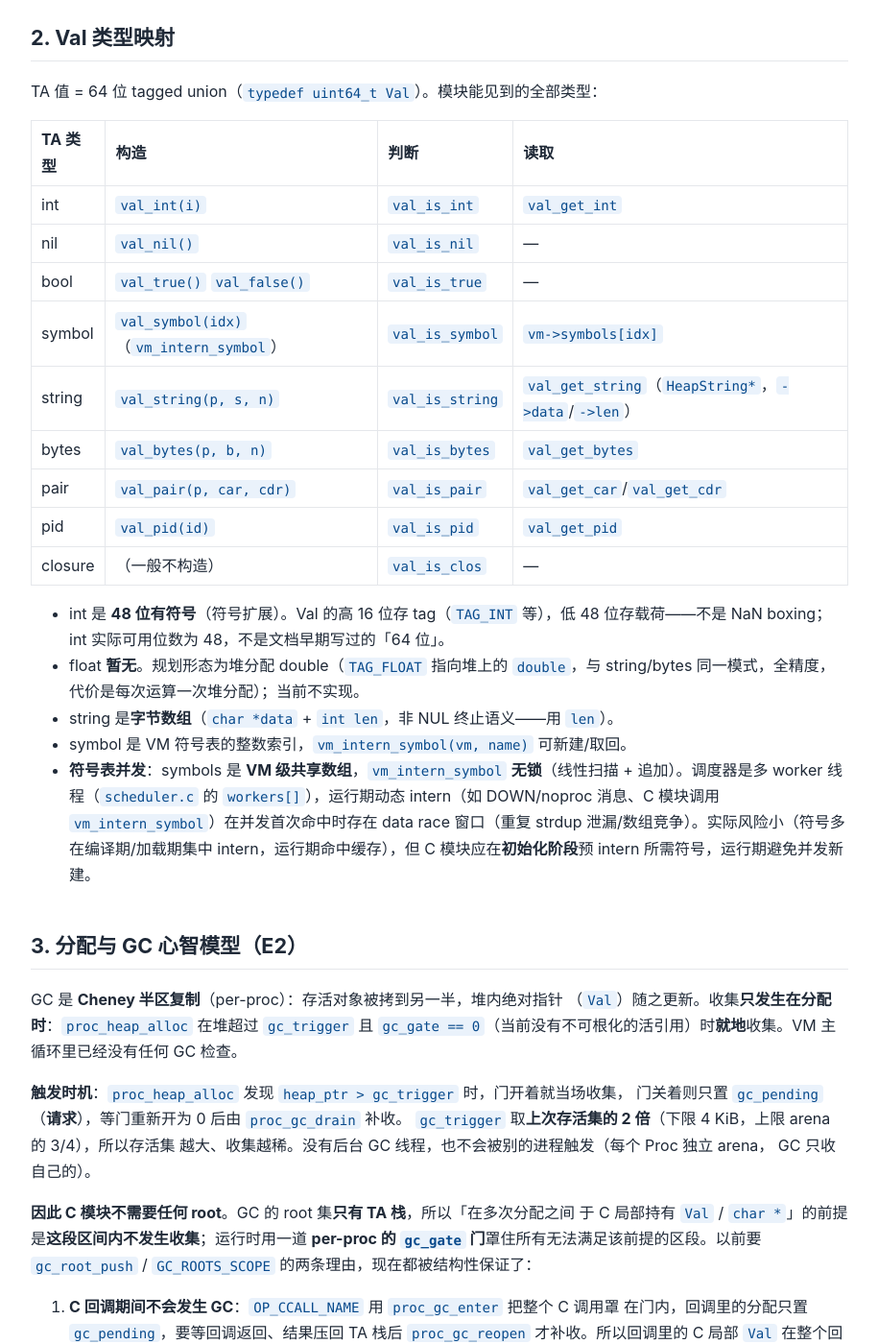
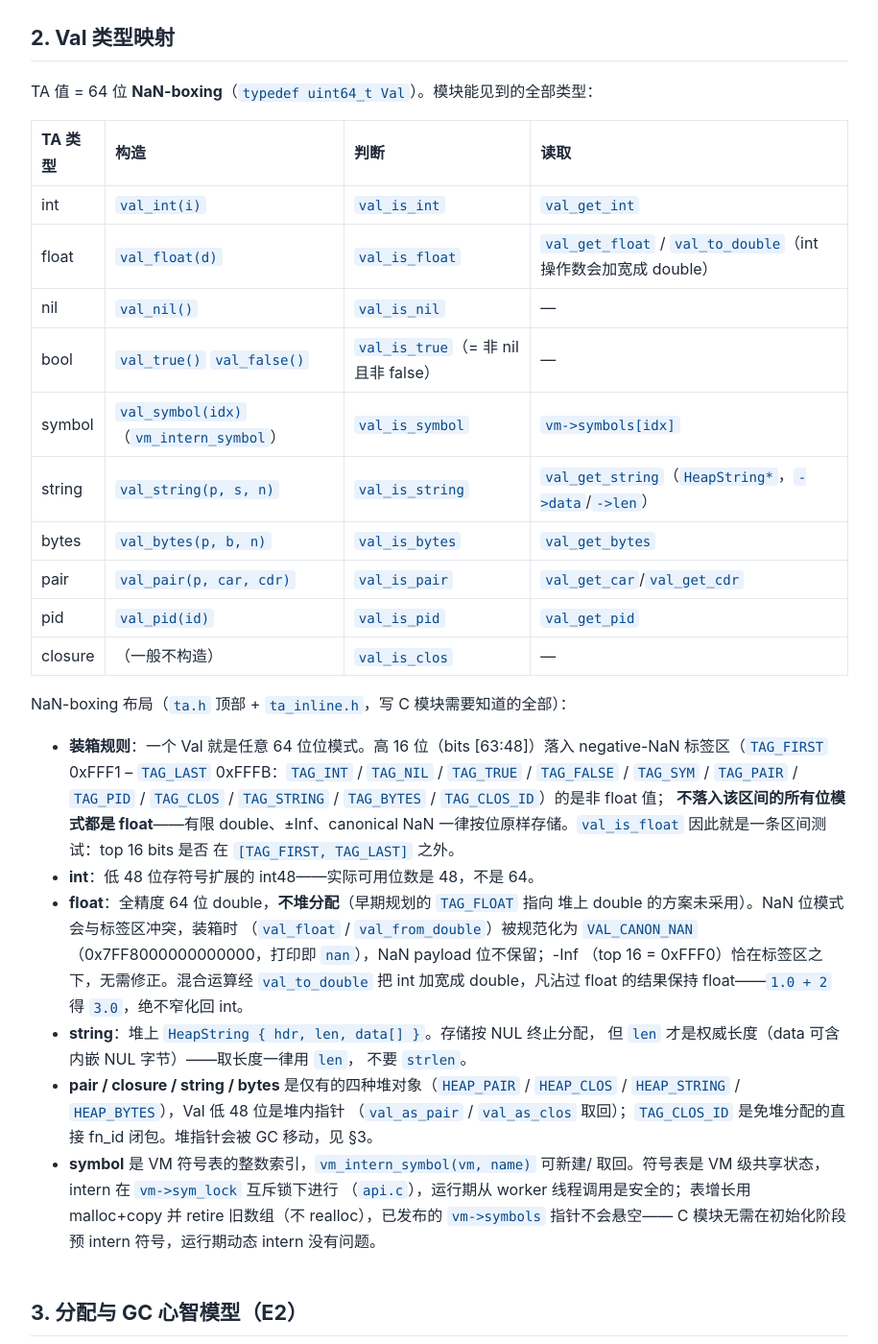
Before and after one commit to tiancaiamao/tinyactor, a Jekyll site: the page built from docs/c-module.md, in a window 1280 px wide and 1400 px high, scrolled down 1264 px. Shown: the whole window at 96% size, without its empty margins (182-1097 px from the left). Built offline with Jekyll 4.4.1, drawn with Linux system fonts in a browser that asks for light colours; our own code applies the rules of GitHub Pages for plain Markdown files.

Commit message:
docs: plan v10 completion backfill + c-module.md value-representation fix (#215)
Plan-audit driven: net.ta->tcp.ta naming drift corrected throughout,
T1/T2 completion backfilled (pkgs repo 12 dirs), T3 marked deferred by
user decision, batch 8 facts recorded (#212 errfmt fix, #214 import
shadowing), Workstream B markdown/yaml rows aligned with batch 6
decision. c-module.md §2 rewritten from ta.h reality (full NaN-boxing,
tag range, heap objects) — old text claimed no float support. Eval:
/tmp/eval-planv10.md (PASS).

```diff
--- a/docs/c-module.md
+++ b/docs/c-module.md
@@ -53,13 +53,14 @@ codegen 检测到 `lib/mymod.dylib` 存在即生成懒加载调用；TA 模块
 
 ## 2. Val 类型映射
 
-TA 值 = 64 位 tagged union（`typedef uint64_t Val`）。模块能见到的全部类型：
+TA 值 = 64 位 **NaN-boxing**（`typedef uint64_t Val`）。模块能见到的全部类型：
 
 | TA 类型   | 构造            | 判断          | 读取              |
 |-----------|-----------------|---------------|-------------------|
 | int       | `val_int(i)`    | `val_is_int`  | `val_get_int`     |
+| float     | `val_float(d)`  | `val_is_float` | `val_get_float` / `val_to_double`（int 操作数会加宽成 double） |
 | nil       | `val_nil()`     | `val_is_nil`  | —                 |
-| bool      | `val_true()` `val_false()` | `val_is_true` | —    |
+| bool      | `val_true()` `val_false()` | `val_is_true`（= 非 nil 且非 false） | —    |
 | symbol    | `val_symbol(idx)`（`vm_intern_symbol`） | `val_is_symbol` | `vm->symbols[idx]` |
 | string    | `val_string(p, s, n)` | `val_is_string` | `val_get_string`（`HeapString*`，`->data`/`->len`） |
 | bytes     | `val_bytes(p, b, n)` | `val_is_bytes` | `val_get_bytes`   |
@@ -67,11 +68,35 @@ TA 值 = 64 位 tagged union（`typedef uint64_t Val`）。模块能见到的全
 | pid       | `val_pid(id)`   | `val_is_pid`  | `val_get_pid`     |
 | closure   | （一般不构造）  | `val_is_clos` | —                 |
 
-- int 是 **48 位有符号**（符号扩展）。Val 的高 16 位存 tag（`TAG_INT` 等），低 48 位存载荷——不是 NaN boxing；int 实际可用位数为 48，不是文档早期写过的「64 位」。
-- float **暂无**。规划形态为堆分配 double（`TAG_FLOAT` 指向堆上的 `double`，与 string/bytes 同一模式，全精度，代价是每次运算一次堆分配）；当前不实现。
-- string 是**字节数组**（`char *data` + `int len`，非 NUL 终止语义——用 `len`）。
-- symbol 是 VM 符号表的整数索引，`vm_intern_symbol(vm, name)` 可新建/取回。
-- **符号表并发**：symbols 是 **VM 级共享数组**，`vm_intern_symbol` **无锁**（线性扫描 + 追加）。调度器是多 worker 线程（`scheduler.c` 的 `workers[]`），运行期动态 intern（如 DOWN/noproc 消息、C 模块调用 `vm_intern_symbol`）在并发首次命中时存在 data race 窗口（重复 strdup 泄漏/数组竞争）。实际风险小（符号多在编译期/加载期集中 intern，运行期命中缓存），但 C 模块应在**初始化阶段**预 intern 所需符号，运行期避免并发新建。
+NaN-boxing 布局（`ta.h` 顶部 + `ta_inline.h`，写 C 模块需要知道的全部）：
+
+- **装箱规则**：一个 Val 就是任意 64 位位模式。高 16 位（bits [63:48]）落入
+  negative-NaN 标签区（`TAG_FIRST` 0xFFF1 – `TAG_LAST` 0xFFFB：`TAG_INT` /
+  `TAG_NIL` / `TAG_TRUE` / `TAG_FALSE` / `TAG_SYM` / `TAG_PAIR` / `TAG_PID` /
+  `TAG_CLOS` / `TAG_STRING` / `TAG_BYTES` / `TAG_CLOS_ID`）的是非 float 值；
+  **不落入该区间的所有位模式都是 float**——有限 double、±Inf、canonical NaN
+  一律按位原样存储。`val_is_float` 因此就是一条区间测试：top 16 bits 是否
+  在 `[TAG_FIRST, TAG_LAST]` 之外。
+- **int**：低 48 位存符号扩展的 int48——实际可用位数是 48，不是 64。
+- **float**：全精度 64 位 double，**不堆分配**（早期规划的 `TAG_FLOAT` 指向
+  堆上 double 的方案未采用）。NaN 位模式会与标签区冲突，装箱时
+  （`val_float` / `val_from_double`）被规范化为 `VAL_CANON_NAN`
+  （0x7FF8000000000000，打印即 `nan`），NaN payload 位不保留；-Inf
+  （top 16 = 0xFFF0）恰在标签区之下，无需修正。混合运算经 `val_to_double`
+  把 int 加宽成 double，凡沾过 float 的结果保持 float——`1.0 + 2` 得
+  `3.0`，绝不窄化回 int。
+- **string**：堆上 `HeapString { hdr, len, data[] }`。存储按 NUL 终止分配，
+  但 `len` 才是权威长度（data 可含内嵌 NUL 字节）——取长度一律用 `len`，
+  不要 `strlen`。
+- **pair / closure / string / bytes** 是仅有的四种堆对象（`HEAP_PAIR` /
+  `HEAP_CLOS` / `HEAP_STRING` / `HEAP_BYTES`），Val 低 48 位是堆内指针
+  （`val_as_pair` / `val_as_clos` 取回）；`TAG_CLOS_ID` 是免堆分配的直接
+  fn_id 闭包。堆指针会被 GC 移动，见 §3。
+- **symbol** 是 VM 符号表的整数索引，`vm_intern_symbol(vm, name)` 可新建/
+  取回。符号表是 VM 级共享状态，intern 在 `vm->sym_lock` 互斥锁下进行
+  （`api.c`），运行期从 worker 线程调用是安全的；表增长用 malloc+copy 并
+  retire 旧数组（不 realloc），已发布的 `vm->symbols` 指针不会悬空——
+  C 模块无需在初始化阶段预 intern 符号，运行期动态 intern 没有问题。
 
 ## 3. 分配与 GC 心智模型（E2）
 
```
Also changed, not shown: docs/stdlib-port-plan.md (+65 -42 lines).
